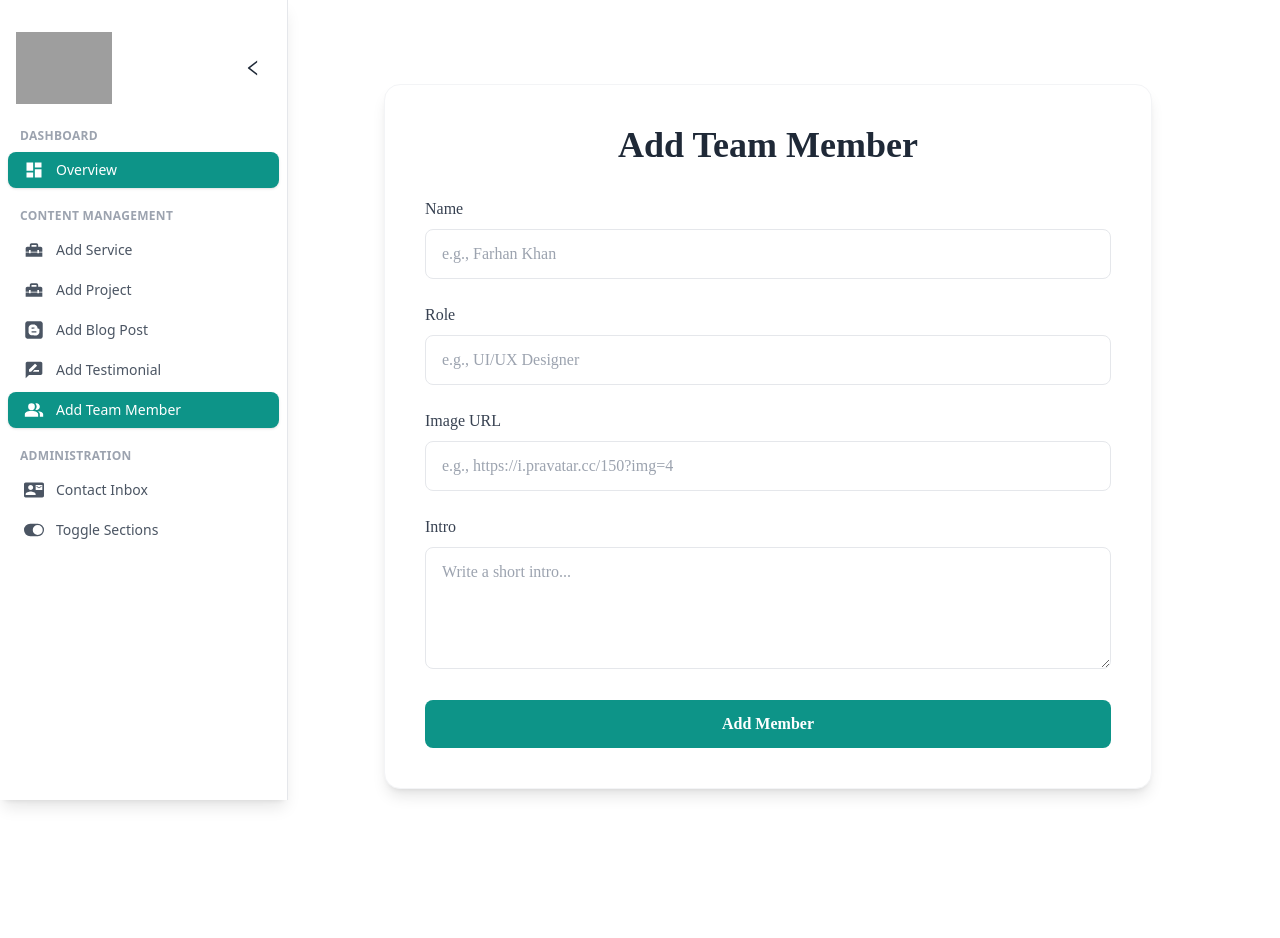
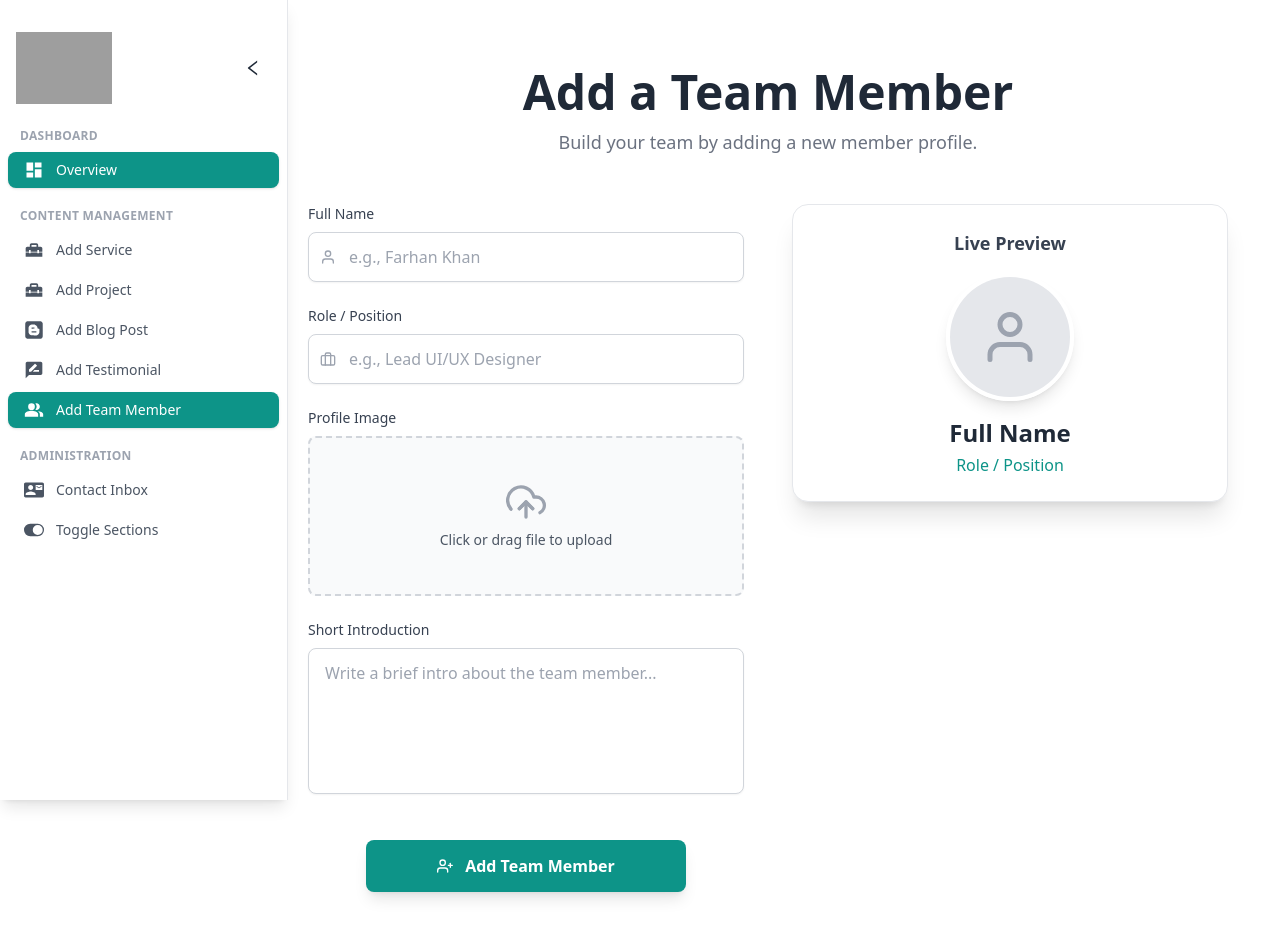
Before and after one commit to GolamRabbaniSajib/byteonsoft, a React (Vite) app: page /dashboard/add-team-member in a window 1280 px wide. Shown: the top 938 px of the page. Before the commit the page ends 873 px from the top, so only its background shows below. Built offline with nearby package versions, Linux system fonts and the light colour scheme; no server answers; grey boxes are pictures that could not be loaded.

Commit message:
add member ui/ux

```diff
--- a/src/pages/Dashboard/AddTeamMember/AddTeamMember.jsx
+++ b/src/pages/Dashboard/AddTeamMember/AddTeamMember.jsx
@@ -1,108 +1,284 @@
-import { useState } from "react";
+import { useState, useCallback } from "react";
 import toast from "react-hot-toast";
 import useAxiosSecure from "../../../hooks/useAxiosSecure";
+import { motion, AnimatePresence } from "framer-motion";
+import { FiUser, FiBriefcase, FiUploadCloud, FiLoader, FiUserPlus, FiX } from "react-icons/fi";
+
+const containerVariants = {
+  hidden: { opacity: 0, y: 50 },
+  visible: {
+    opacity: 1,
+    y: 0,
+    transition: { type: "spring", stiffness: 100, damping: 20, staggerChildren: 0.1, delayChildren: 0.2 },
+  },
+};
+
+const itemVariants = {
+  hidden: { opacity: 0, x: -30 },
+  visible: { opacity: 1, x: 0 },
+};
+
+const previewVariants = {
+  hidden: { opacity: 0, scale: 0.8, rotateY: -90 },
+  visible: { opacity: 1, scale: 1, rotateY: 0, transition: { type: "spring", stiffness: 100, damping: 20, delay: 0.4 } },
+};
 
 const AddTeamMember = () => {
-  const [formData, setFormData] = useState({
-    name: "",
-    role: "",
-    image: "",
-    intro: "",
-  });
+  const axiosSecure = useAxiosSecure();
+  const [formData, setFormData] = useState({ name: "", role: "", intro: "" });
+  const [imageFile, setImageFile] = useState(null);
+  const [imagePreview, setImagePreview] = useState("");
+  const [loading, setLoading] = useState(false);
 
-  const axiosSecure = useAxiosSecure();
-
-  const handleChange = (e) => {
+  const handleChange = useCallback((e) => {
     const { name, value } = e.target;
     setFormData((prev) => ({ ...prev, [name]: value }));
-  };
+  }, []);
+
+  const handleImageChange = useCallback((e) => {
+    const file = e.target.files?.[0];
+    if (file) {
+      setImageFile(file);
+      setImagePreview(URL.createObjectURL(file));
+    }
+  }, []);
+
+  const handleImageRemove = useCallback(() => {
+    setImageFile(null);
+    setImagePreview("");
+  }, []);
+
+  const resetForm = useCallback(() => {
+    setFormData({ name: "", role: "", intro: "" });
+    handleImageRemove();
+  }, [handleImageRemove]);
 
   const handleSubmit = async (e) => {
     e.preventDefault();
-    const loadingToast = toast.loading("Adding team member...");
+    if (!imageFile) return toast.error("Please upload a profile image.");
+
+    setLoading(true);
+    const toastId = toast.loading("Adding team member...");
+
     try {
-      const res = await axiosSecure.post("/members", formData);
-      if (res.data?.insertedId || res.data?.success) {
-        toast.success("Team member added successfully!", { id: loadingToast });
-        setFormData({ name: "", role: "", image: "", intro: "" });
+      // Replace with actual image upload logic here
+      const permanentImageUrl = imagePreview;
+
+      const memberData = { ...formData, image: permanentImageUrl };
+      const response = await axiosSecure.post("/members", memberData);
+
+      if (response.data?.insertedId || response.status < 300) {
+        toast.success("Team member added successfully!", { id: toastId });
+        resetForm();
       } else {
-        toast.error("Failed to add team member.", { id: loadingToast });
+        throw new Error("Server responded with an error.");
       }
     } catch (err) {
       console.error("Submit error:", err);
-      toast.error("Something went wrong!", { id: loadingToast });
+      toast.error(err.message || "Something went wrong!", { id: toastId });
+    } finally {
+      setLoading(false);
     }
   };
 
   return (
-    <section className="px-4 py-10 md:py-14 lg:py-16 bg-white font-[Poppins]">
-      <div className="max-w-3xl mx-auto p-6 md:p-10 bg-white border border-gray-100 shadow-lg rounded-2xl">
-        <h1 className="text-3xl md:text-4xl font-bold text-navy-800 text-center mb-8">
-          Add Team Member
+    <motion.section
+      variants={containerVariants}
+      initial="hidden"
+      animate="visible"
+      className="max-w-7xl mx-auto px-4 sm:px-6 lg:px-8 py-12"
+      aria-labelledby="add-team-member-heading"
+    >
+      <header className="text-center mb-12 max-w-xl mx-auto">
+        <h1 id="add-team-member-heading" className="text-4xl md:text-5xl font-bold text-gray-800">
+          Add a Team Member
         </h1>
+        <p className="text-gray-500 mt-3 text-lg">Build your team by adding a new member profile.</p>
+      </header>
+
+      <div className="grid grid-cols-1 lg:grid-cols-2 gap-12 items-start">
+        {/* --- Form --- */}
         <form onSubmit={handleSubmit} className="space-y-6">
-          <div>
-            <label className="block text-gray-700 mb-2 font-medium">Name</label>
+          <motion.div variants={itemVariants}>
+            <label htmlFor="name" className="block text-sm font-medium text-gray-700 mb-2">
+              Full Name
+            </label>
+            <div className="relative">
+              <FiUser className="absolute left-3 top-1/2 -translate-y-1/2 text-gray-400 pointer-events-none" />
               <input
+                id="name"
                 name="name"
+                type="text"
                 value={formData.name}
                 onChange={handleChange}
                 required
-              className="w-full px-4 py-3 border border-gray-200 rounded-lg focus:outline-none focus:ring-2 focus:ring-teal-500 transition"
+                autoComplete="name"
                 placeholder="e.g., Farhan Khan"
+                className="w-full pl-10 pr-4 py-3 border border-gray-300 rounded-lg shadow-sm focus:outline-none focus:ring-2 focus:ring-teal-500 transition"
               />
             </div>
+          </motion.div>
 
-          <div>
-            <label className="block text-gray-700 mb-2 font-medium">Role</label>
+          <motion.div variants={itemVariants}>
+            <label htmlFor="role" className="block text-sm font-medium text-gray-700 mb-2">
+              Role / Position
+            </label>
+            <div className="relative">
+              <FiBriefcase className="absolute left-3 top-1/2 -translate-y-1/2 text-gray-400 pointer-events-none" />
               <input
+                id="role"
                 name="role"
+                type="text"
                 value={formData.role}
                 onChange={handleChange}
                 required
-              className="w-full px-4 py-3 border border-gray-200 rounded-lg focus:outline-none focus:ring-2 focus:ring-teal-500 transition"
-              placeholder="e.g., UI/UX Designer"
+                autoComplete="organization-title"
+                placeholder="e.g., Lead UI/UX Designer"
+                className="w-full pl-10 pr-4 py-3 border border-gray-300 rounded-lg shadow-sm focus:outline-none focus:ring-2 focus:ring-teal-500 transition"
               />
             </div>
+          </motion.div>
 
-          <div>
-            <label className="block text-gray-700 mb-2 font-medium">
-              Image URL
+          <motion.div variants={itemVariants}>
+            <label htmlFor="image" className="block text-sm font-medium text-gray-700 mb-2">
+              Profile Image
             </label>
+            <div
+              className="flex justify-center items-center w-full h-40 border-2 border-gray-300 border-dashed rounded-lg bg-gray-50 relative overflow-hidden group cursor-pointer hover:border-teal-500 focus-within:border-teal-500 transition"
+              aria-label="Upload profile image"
+            >
+              {!imagePreview && (
+                <div className="text-center pointer-events-none">
+                  <FiUploadCloud className="mx-auto h-10 w-10 text-gray-400" />
+                  <p className="mt-2 text-sm text-gray-600">Click or drag file to upload</p>
+                </div>
+              )}
+              {imagePreview && (
+                <img src={imagePreview} alt="Profile preview" className="h-full w-full object-cover" />
+              )}
               <input
+                id="image"
+                type="file"
                 name="image"
-              value={formData.image}
-              onChange={handleChange}
-              required
-              className="w-full px-4 py-3 border border-gray-200 rounded-lg focus:outline-none focus:ring-2 focus:ring-teal-500 transition"
-              placeholder="e.g., https://i.pravatar.cc/150?img=4"
+                accept="image/*"
+                onChange={handleImageChange}
+                className="absolute inset-0 w-full h-full opacity-0 cursor-pointer"
+                aria-required="true"
               />
             </div>
+          </motion.div>
 
-          <div>
-            <label className="block text-gray-700 mb-2 font-medium">
-              Intro
+          <motion.div variants={itemVariants}>
+            <label htmlFor="intro" className="block text-sm font-medium text-gray-700 mb-2">
+              Short Introduction
             </label>
             <textarea
+              id="intro"
               name="intro"
               value={formData.intro}
               onChange={handleChange}
-              rows="4"
+              rows="5"
               required
-              className="w-full px-4 py-3 border border-gray-200 rounded-lg focus:outline-none focus:ring-2 focus:ring-teal-500 transition"
-              placeholder="Write a short intro..."
+              placeholder="Write a brief intro about the team member..."
+              className="w-full px-4 py-3 border border-gray-300 rounded-lg shadow-sm resize-none focus:outline-none focus:ring-2 focus:ring-teal-500 transition"
             />
+          </motion.div>
+
+          <motion.div variants={itemVariants} className="pt-4">
+            <button
+              type="submit"
+              disabled={loading}
+              className="w-full sm:max-w-xs flex items-center justify-center gap-3 bg-teal-600 text-white font-semibold py-3.5 px-6 rounded-lg hover:bg-teal-700 disabled:bg-teal-400 disabled:cursor-not-allowed transition-all duration-300 shadow-lg hover:shadow-teal-500/50 focus:outline-none focus:ring-2 focus:ring-offset-2 focus:ring-teal-500 mx-auto"
+              aria-live="polite"
+            >
+              <AnimatePresence mode="wait" initial={false}>
+                <motion.span
+                  key={loading ? "loading" : "ready"}
+                  initial={{ opacity: 0, y: 10 }}
+                  animate={{ opacity: 1, y: 0 }}
+                  exit={{ opacity: 0, y: -10 }}
+                  transition={{ duration: 0.2 }}
+                  className="flex items-center gap-3"
+                >
+                  {loading ? <FiLoader className="animate-spin" /> : <FiUserPlus />}
+                  {loading ? "Adding Member..." : "Add Team Member"}
+                </motion.span>
+              </AnimatePresence>
+            </button>
+          </motion.div>
+        </form>
+
+        {/* --- Preview Card --- */}
+        <motion.div
+          variants={previewVariants}
+          className="lg:sticky top-24 bg-white rounded-2xl shadow-xl overflow-hidden p-6 border group max-w-md mx-auto lg:mx-0"
+          aria-label="Live preview of the team member"
+        >
+          <h3 className="text-lg font-semibold text-gray-700 mb-4 text-center">Live Preview</h3>
+          <div className="relative">
+            <div className="w-32 h-32 mx-auto rounded-full overflow-hidden border-4 border-white shadow-lg">
+              <AnimatePresence mode="wait" initial={false}>
+                {imagePreview ? (
+                  <motion.img
+                    key={imagePreview}
+                    src={imagePreview}
+                    alt="Profile preview"
+                    initial={{ opacity: 0, scale: 0.8 }}
+                    animate={{ opacity: 1, scale: 1 }}
+                    exit={{ opacity: 0 }}
+                    className="w-full h-full object-cover"
+                  />
+                ) : (
+                  <div className="w-full h-full bg-gray-200 flex items-center justify-center text-gray-400">
+                    <FiUser size={60} aria-hidden="true" />
+                  </div>
+                )}
+              </AnimatePresence>
             </div>
 
+            {imagePreview && (
               <button
-            type="submit"
-            className="w-full bg-teal-600 hover:bg-teal-700 text-white font-semibold py-3 rounded-lg transition duration-300"
+                type="button"
+                onClick={handleImageRemove}
+                className="absolute -top-2 -right-2 p-1.5 bg-white rounded-full text-gray-600 hover:text-red-500 hover:scale-110 transition-all opacity-0 group-hover:opacity-100 focus:opacity-100 focus:outline-none"
+                aria-label="Remove profile image"
               >
-            Add Member
+                <FiX size={18} />
               </button>
-        </form>
+            )}
           </div>
-    </section>
+
+          <div className="text-center mt-4">
+            <h2 className="text-2xl font-bold text-gray-800 h-8">
+              <AnimatePresence mode="wait" initial={false}>
+                <motion.span
+                  key={formData.name || "Full Name"}
+                  initial={{ opacity: 0 }}
+                  animate={{ opacity: 1 }}
+                  exit={{ opacity: 0 }}
+                  transition={{ duration: 0.3 }}
+                >
+                  {formData.name || "Full Name"}
+                </motion.span>
+              </AnimatePresence>
+            </h2>
+            <p className="text-teal-600 font-medium mt-1 h-6">
+              <AnimatePresence mode="wait" initial={false}>
+                <motion.span
+                  key={formData.role || "Role / Position"}
+                  initial={{ opacity: 0 }}
+                  animate={{ opacity: 1 }}
+                  exit={{ opacity: 0 }}
+                  transition={{ duration: 0.3 }}
+                >
+                  {formData.role || "Role / Position"}
+                </motion.span>
+              </AnimatePresence>
+            </p>
+          </div>
+        </motion.div>
+      </div>
+    </motion.section>
   );
 };
 
```
Lines whose indentation alone changed are shown as unchanged.
